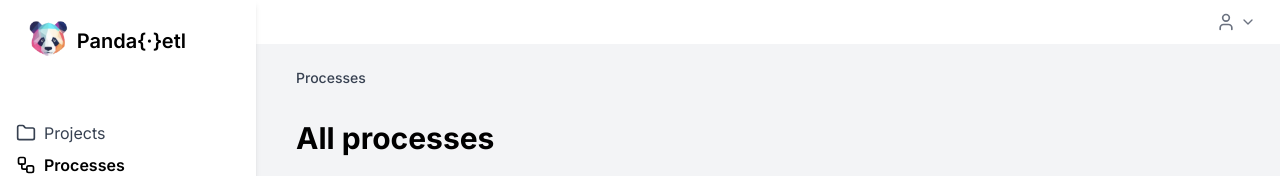
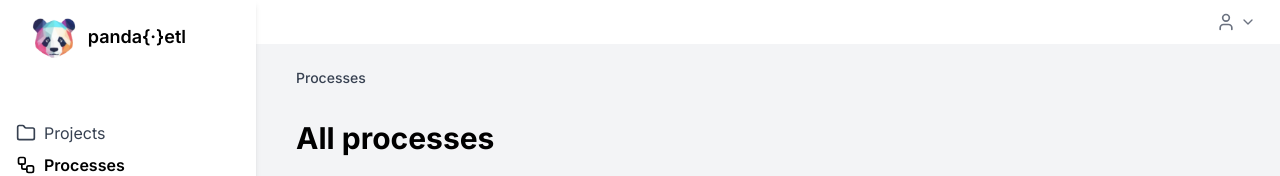
Before and after one commit to Sinaptik-AI/panda-etl, a Next.js app in the folder frontend/: page /processes in a window 1280 px wide. Shown: the top 176 px of the page. Built offline with nearby package versions, Linux system fonts and the light colour scheme; no server answers.

Commit message:
style: improve logo

```diff
--- a/frontend/src/components/ui/Sidebar.tsx
+++ b/frontend/src/components/ui/Sidebar.tsx
@@ -36,8 +36,8 @@ const Sidebar: React.FC = () => {
             className="flex justify-center items-center cursor-pointer w-[170px] pt-3"
           >
             <LogoDark color="black" />
-            <h2 className="text-xl font-semibold">
-              Panda{"{"}·{"}"}etl
+            <h2 className="text-lg font-semibold mb-2">
+              panda{"{"}·{"}"}etl
             </h2>
           </Link>
           <button
```
